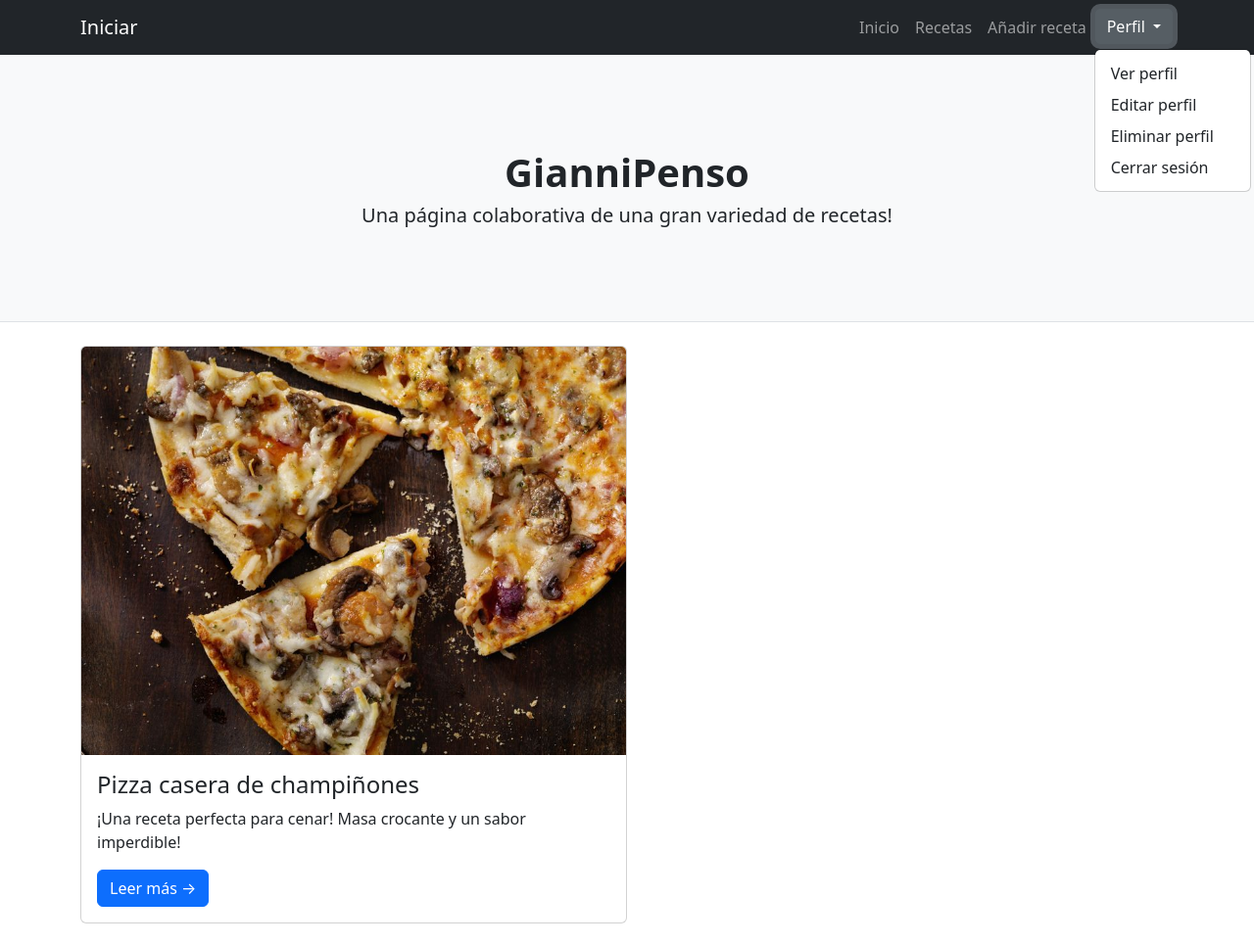
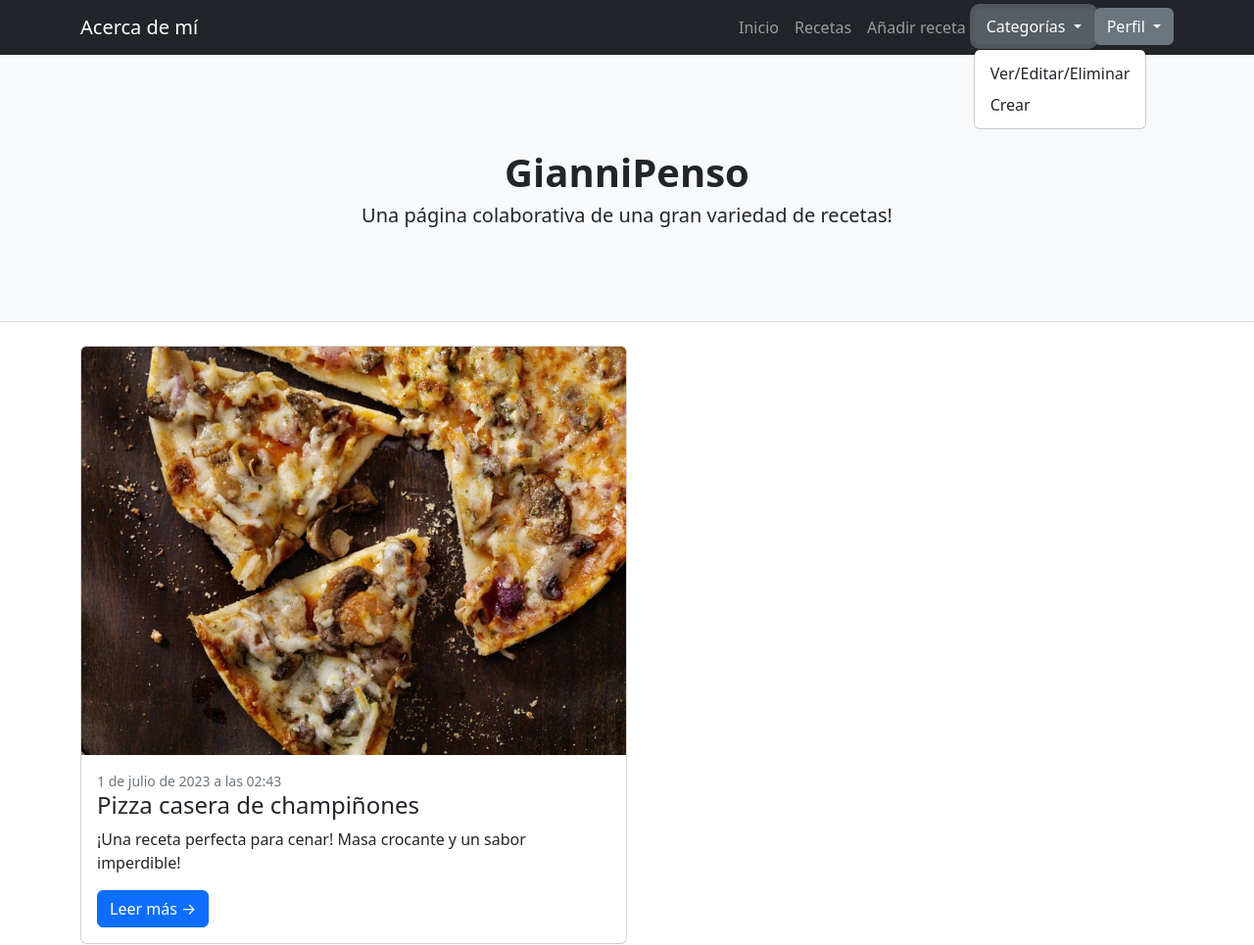
Before and after one commit to Mica-Ortiz/Proyecto-Final-Coder-Ortiz-Micaela, a Django app: page /AppRecetas/recetas-list/ in a window 1280 px wide, after a click on "Categorías". Shown: the top 965 px of the page at 98% size. Run offline with Django 4.2, Linux system fonts and the light colour scheme; a user stored in the database is signed in; data comes from the database, SQL or seed files in the repository; both versions use the stored data as it was after the commit; some libraries are stand-ins or nearby versions.

Commit message:
Commit 11, cambios varios

```diff
--- a/Accounts/templates/Accounts/editar_account.html
+++ b/Accounts/templates/Accounts/editar_account.html
@@ -9,6 +9,8 @@
         {%csrf_token%}
         {{formulario.as_p}}
         <input type = "submit" value = "Editar"/>
+        <br>
+        <br>
         </form>
 
 
--- a/Accounts/templates/Accounts/eliminar_account.html
+++ b/Accounts/templates/Accounts/eliminar_account.html
@@ -7,8 +7,8 @@
 {% block main %}
         <form method="POST">{%csrf_token%}
         ¿Estás seguro que deseas eliminar el perfil "{{object}}" ?
-        <input type = "submit" value = "Sí"/>
+        <input type = "submit" value = "Sí" class="btn btn-danger btn-sm btn-space"/>
+        <a href="{% url 'Inicio' %}"><button class="btn btn-primary m-2" type="button">Cancelar</button></a>
         </form>
 
-
 {% endblock main %}
--- a/Accounts/templates/Accounts/iniciar_sesion.html
+++ b/Accounts/templates/Accounts/iniciar_sesion.html
@@ -16,6 +16,8 @@
         {%csrf_token%}
         {{formulario.as_p}}
         <input type = "submit" value = "Iniciar sesión"/>
+        <br>
+        <br>
         </form>
 
 
--- a/Accounts/urls.py
+++ b/Accounts/urls.py
@@ -1,6 +1,6 @@
 from django.urls import path
 from Accounts import views
-from .views import Logout
+
 
 
 urlpatterns = [
@@ -9,5 +9,5 @@ urlpatterns = [
     path('logout/', views.Logout.as_view(), name= 'Logout'),
     path('editarPerfil/', views.editar_perfil, name= 'EditarPefil'),
     path('mostrarPerfil/', views.mostrar_perfil, name='MostrarPerfil'),
-    path('eliminarPerfil/', views.eliminar_perfil, name='EliminarPerfil'),
+    path('eliminarPerfil/<pk>/', views.EliminarPerfil.as_view(), name='EliminarPerfil'),
 ]
--- a/AppRecetas/class_views.py
+++ b/AppRecetas/class_views.py
@@ -3,6 +3,8 @@ from django.views.generic.detail import DetailView
 from django.views.generic.edit import CreateView, UpdateView, DeleteView
 from .models import Recetas, Categoría
 from django.core.paginator import Paginator
+from django.contrib.auth.mixins import UserPassesTestMixin
+
 
 ##ver/listar las recetas
 ## ver si lo listo con un for
@@ -45,7 +47,12 @@ class RecetaUpdateView (UpdateView):
     context_object_name = 'receta'
 
 ##eliminar recetas
-class RecetaDeleteView (DeleteView):
+
+class SuperuserOnlyMixin(UserPassesTestMixin):
+    def test_func(self):
+        return self.request.user.is_superuser
+
+class RecetaDeleteView (SuperuserOnlyMixin,DeleteView):
     model = Recetas
     success_url = "/AppRecetas/recetas-list" #cuando se elimine el modelo se dirige acá
     template_name = "AppRecetas/recetas_confirm_delete.html" ##asi se llama el html al que quiero ir
--- a/AppRecetas/forms.py
+++ b/AppRecetas/forms.py
@@ -5,6 +5,3 @@ class busca_receta_form(forms.Form):
 
 class busca_categoria_form(forms.Form):
     nombre = forms.CharField()
-
-class busca_usuario_form(forms.Form):
-    usuario = forms.CharField()
--- a/AppRecetas/templates/AppRecetas/base.html
+++ b/AppRecetas/templates/AppRecetas/base.html
@@ -19,7 +19,7 @@
         <!-- Responsive navbar-->
         <nav class="navbar navbar-expand-lg navbar-dark bg-dark">
             <div class="container">
-                <a class="navbar-brand" href="#!">Iniciar</a>
+                <a class="navbar-brand" href="{% url 'AcercaDeMi' %}">Acerca de mí</a>
                 <button class="navbar-toggler" type="button" data-bs-toggle="collapse" data-bs-target="#navbarSupportedContent" aria-controls="navbarSupportedContent" aria-expanded="false" aria-label="Toggle navigation"><span class="navbar-toggler-icon"></span></button>
                 <div class="collapse navbar-collapse" id="navbarSupportedContent">
                     <ul class="navbar-nav ms-auto mb-2 mb-lg-0">
@@ -27,7 +27,17 @@
                         <li class="nav-item"><a class="nav-link" href="{% url 'Inicio' %}">Inicio</a></li>
                         <li class="nav-item"><a class="nav-link" href="{% url 'Recetas' %}">Recetas</a></li>
                         <li class="nav-item"><a class="nav-link" href="{% url 'Crear' %}">Añadir receta</a></li>
-
+                        {% if request.user.is_superuser %}
+                        <div class="dropdown">
+                            <button class="btn btn-secondary dropdown-toggle" type="button" data-bs-toggle="dropdown" aria-expanded="false">
+                                Categorías
+                            </button>
+                            <ul class="dropdown-menu">
+                              <li><a class="dropdown-item" href="{% url 'Categorias' %}">Ver/Editar/Eliminar</a></li>
+                              <li><a class="dropdown-item" href="{% url 'CrearC' %}">Crear</a></li>
+                            </ul>
+                          </div>
+                        {%endif%}
                         <div class="dropdown">
                             <button class="btn btn-secondary dropdown-toggle" type="button" data-bs-toggle="dropdown" aria-expanded="false">
                               Perfil
@@ -35,7 +45,7 @@
                             <ul class="dropdown-menu">
                               <li><a class="dropdown-item" href="{% url 'MostrarPerfil' %}">Ver perfil</a></li>
                               <li><a class="dropdown-item" href="{% url 'EditarPefil' %}">Editar perfil</a></li>
-                              <li><a class="dropdown-item" href="{% url 'EliminarPerfil' %}">Eliminar perfil</a></li>
+                              <li><a class="dropdown-item" href="{% url 'EliminarPerfil' request.user.id %}">Eliminar perfil</a></li>
                               <li><a class="dropdown-item" href="{% url 'Logout' %}">Cerrar sesión</a></li>
                             </ul>
                           </div>
--- a/AppRecetas/templates/AppRecetas/recetas_list.html
+++ b/AppRecetas/templates/AppRecetas/recetas_list.html
@@ -5,12 +5,13 @@
 {% block main %}
 <div class="container">
     <div class="row">
+        <div class="col-lg-8"></div>
         <ul> {%for receta in page_obj%}
             <div class="col-md-6">
                 <div class="card mb-4">
                     <a href="#!"><img class="card-img-top" src="{{receta.imagen.url}}" alt="..." style="width: 100%; height: auto;"/></a>
                     <div class="card-body">
-                        <div class="small text-muted">{{fecha_hora_de_subida}}</div>
+                        <div class="small text-muted">{{receta.fecha_hora_de_subida}}</div>
                         <h2 class="card-title h4">{{receta.titulo}}</h2>
                         <p class="card-text">{{receta.subtitulo}}</p>
                         <a class="btn btn-primary" href="{%url 'Detalle' receta.id%}">Leer más →</a>
@@ -20,7 +21,21 @@
             {%endfor%}
         </ul>
     </div>
-</div>
+          <!-- Side widgets-->
+           <div class="row">
+                <div class="col-lg-4">
+                    <!-- Search widget-->
+                    <div class="card mb-4">
+                        <div class="card-header">Buscar</div>
+                        <div class="card-body">
+                            <div class="input-group">
+                                <input class="form-control" type="text" placeholder="Introduzca una receta..." aria-label="Introduzca una receta..." aria-describedby="button-search" />
+                                <a href="{% url 'Formulario-Buscar-Receta' %}" class="btn btn-primary" id="button-search" type="button">Vamos!</a>
+                            </div>
+                        </div>
+                    </div>
+                </div>
+            </div>
 <!-- Paginación -->
 <div class="pagination d-flex justify-content-center mt-4">
     <span class="step-links">
@@ -37,5 +52,7 @@
         {% endif %}
     </span>
 </div>
+</div>
+
 
 {% endblock main %}
--- a/AppRecetas/urls.py
+++ b/AppRecetas/urls.py
@@ -4,9 +4,10 @@ from AppRecetas import views, class_views
 ##ver urls viejos
 
 urlpatterns = [
-    path('', views.inicio, name="Inicio"),
-    path('busqueda_receta/',views.BusquedaReceta, name="Formulario-Buscar-Receta"),
+    path('', views.Inicio, name="Inicio"),
+    path('busqueda-receta/',views.BusquedaReceta, name="Formulario-Buscar-Receta"),
     #path('busqueda_categoria/',views.BusquedaCategoria, name="Formulario-Buscar-Categoria"),
+    path('acerca-de-mi/',views.AcercaDeMi, name="AcercaDeMi"),
 ]
 
 urlpatterns += [
--- a/Proyecto_PR/settings.py
+++ b/Proyecto_PR/settings.py
@@ -129,3 +129,5 @@ DEFAULT_AUTO_FIELD = 'django.db.models.BigAutoField'
 ##Archivos dinamicos
 MEDIA_URL = '/media/'
 MEDIA_ROOT = os.path.join(BASE_DIR, 'media')
+
+LOGIN_URL = '/AppRecetas/login'
```
Also changed, not shown: Accounts/views.py (+12 -13 lines), AppRecetas/templates/AppRecetas/acerca_de_mi.html (added, +15 -0 lines), AppRecetas/templates/AppRecetas/recetas_detalle.html (+8 -2 lines), AppRecetas/views.py (+5 -2 lines), db.sqlite3, media/avatares/Gara_8t1Pq4k.PNG (added), media/avatares/Naruto_yTd27cO.PNG (added), media/avatares/Sakura.jpg (added), media/avatares/Sakura_lNP9xIg.jpg (added), media/avatares/Sasuke_WXaP66q.png (added).
